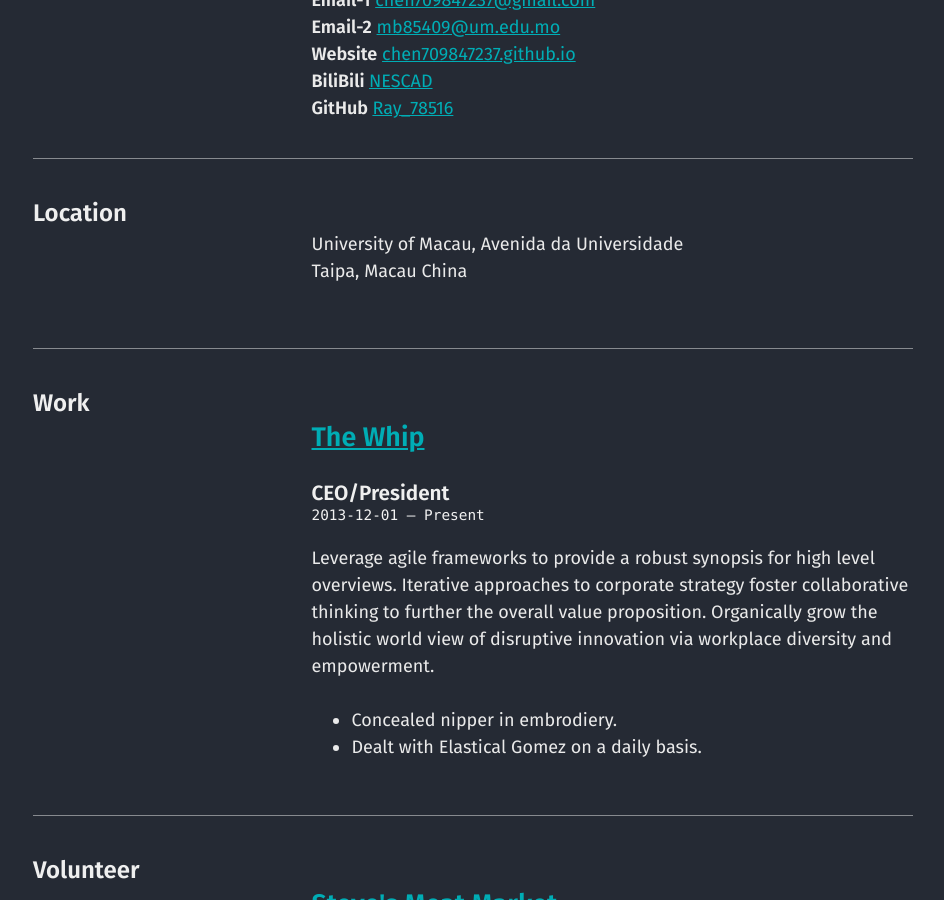
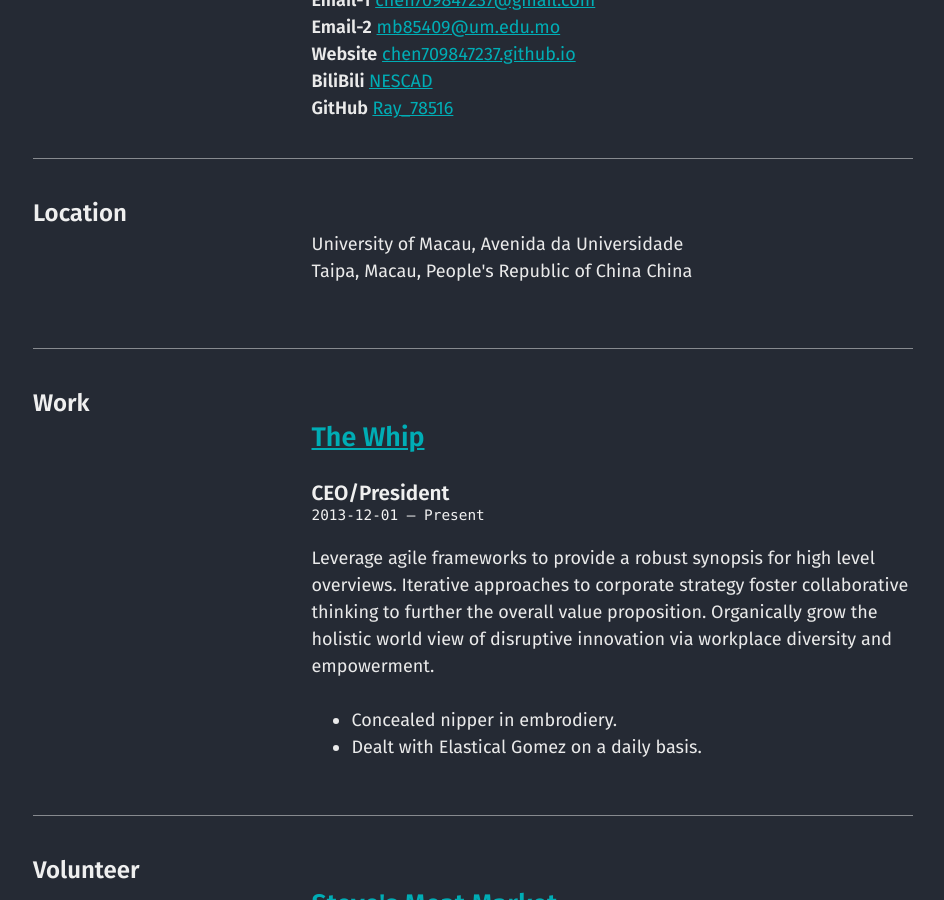
Before and after one commit to chen709847237/chen709847237, a Jekyll site: the page built from cv.md, in a window 1280 px wide and 900 px high, scrolled down 538 px. Shown: the whole window, without its empty margins (39-983 px from the left). Built offline with Jekyll 4.4.1, drawn with Linux system fonts in a browser that asks for light colours.

Commit message:
Update cv.json

```diff
--- a/_data/cv.json
+++ b/_data/cv.json
@@ -13,7 +13,7 @@
       "postalCode": "",
       "city": "Taipa",
       "countryCode": "China",
-      "region": "Macau"
+      "region": "Macau, People's Republic of China"
     },
     "profiles": [
       {
```
